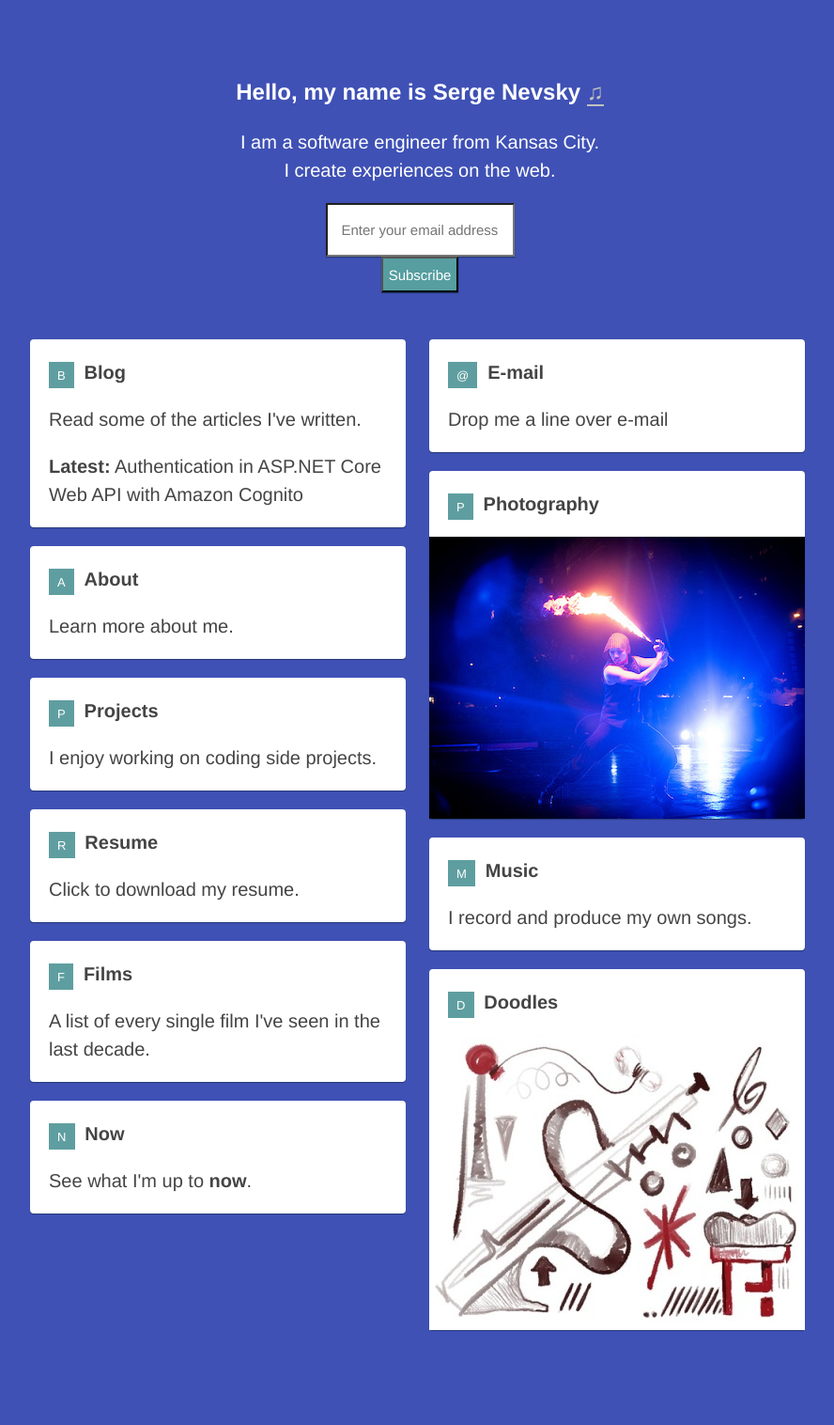
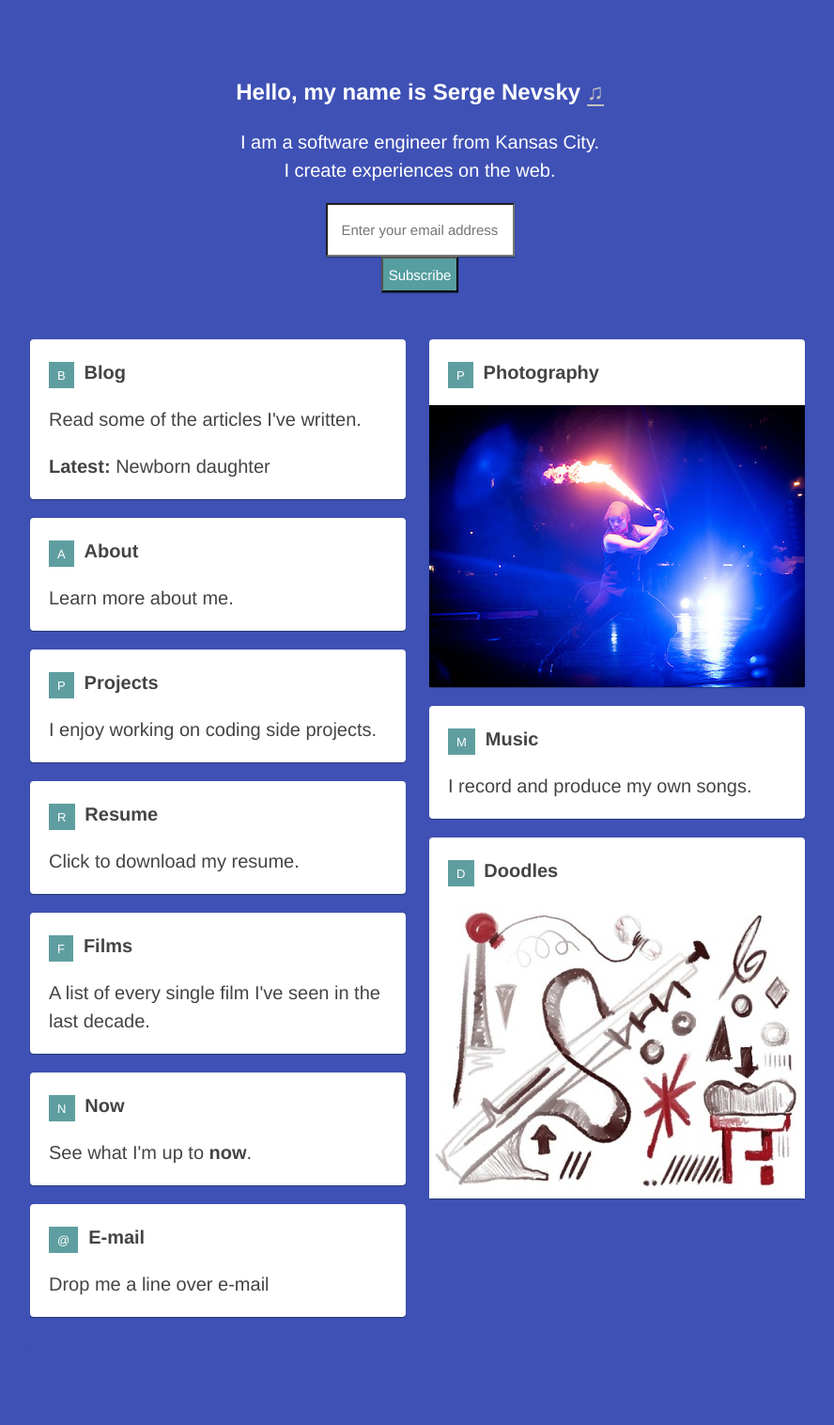
Before and after one commit to Dejital/dejital.github.com, a Jekyll site: the page built from index.html, in a window 1280 px wide. Shown: the whole page at 94% size, without its empty margins (193-1081 px from the left). Built offline with Jekyll 4.4.1, drawn with Linux system fonts in a browser that asks for light colours; comment, search, counter and statistics services are not loaded.

Commit message:
Show latest post title on main page

```diff
--- a/index.html
+++ b/index.html
@@ -73,7 +73,9 @@ layout: main
     <div class="card">
       <p><span>B</span> <strong>Blog</strong></p>
       <p>Read some of the articles I've written.</p>
-      <p><strong>Latest:</strong> Authentication in ASP.NET Core Web API with Amazon Cognito</p>
+      {% for post in site.posts limit:1 %}
+      <p><strong>Latest:</strong> {{ post.title }}</p>
+      {% endfor %}
     </div>
   </a>
 
```
